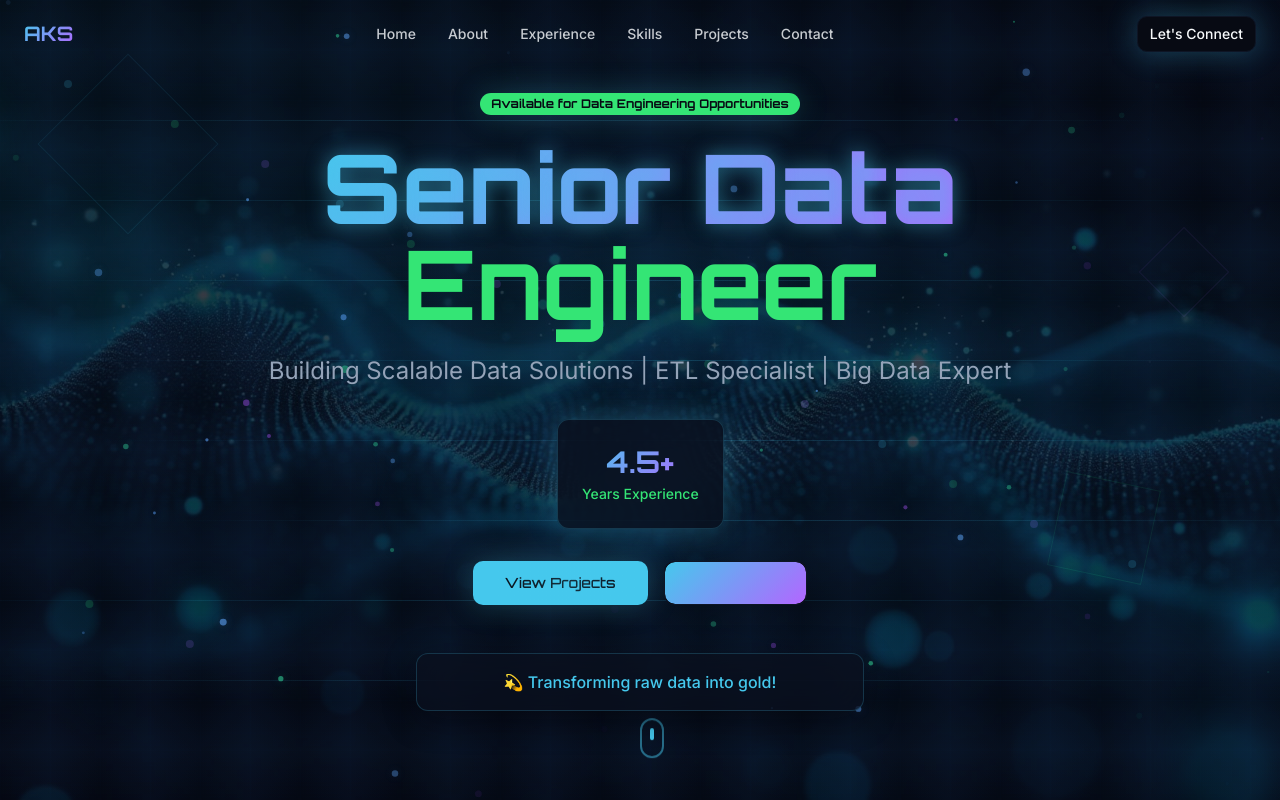
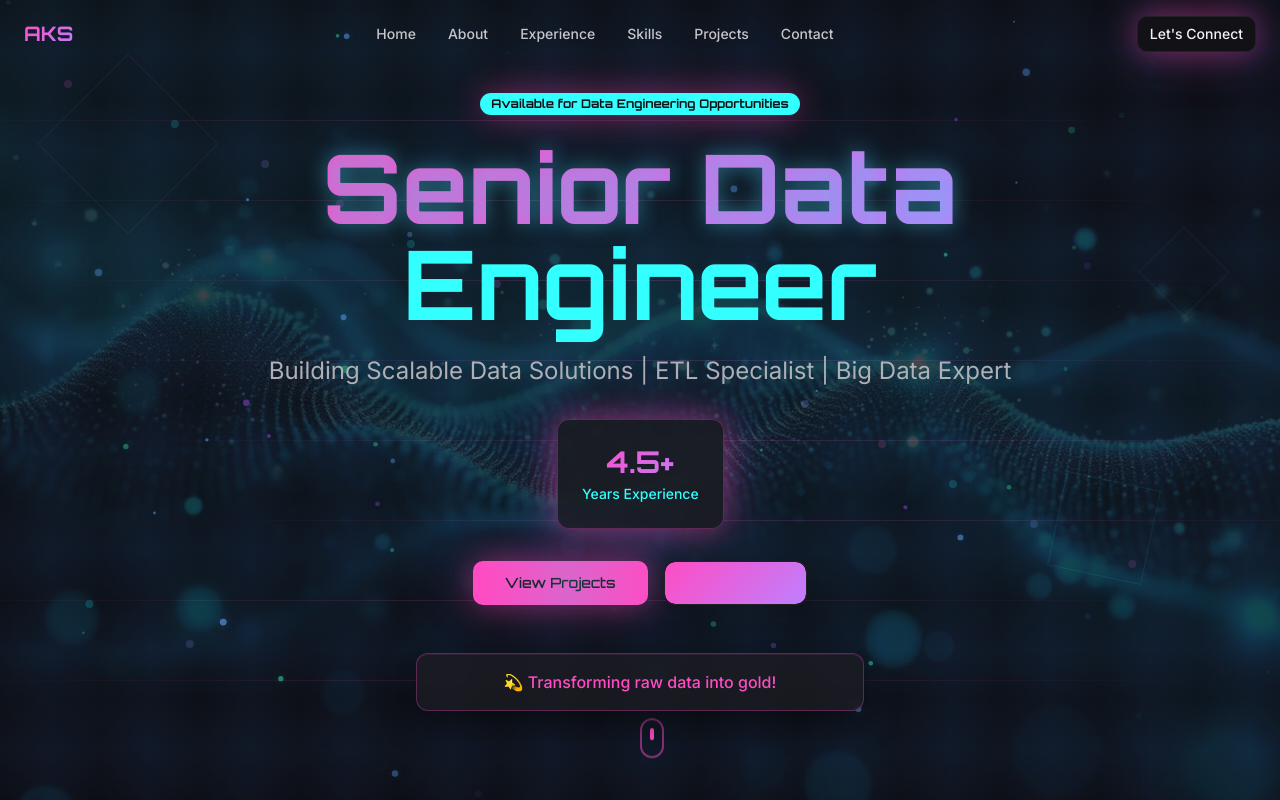
Before and after one commit to AVINESHWAR-KRISHNA/avineshwar-singh, a React (Vite) app: page /avineshwar-singh/ in a window 1280 px wide. Shown: the top 800 px of the page. Built offline with nearby package versions, Linux system fonts and the light colour scheme.

Commit message:
Add card focus animation
Implement zoom and focus animation on card hover, and apply a retro color theme to the entire page.

```diff
--- a/src/components/AboutSection.tsx
+++ b/src/components/AboutSection.tsx
@@ -43,9 +43,9 @@ const AboutSection = () => {
           </p>
         </div>
 
-        <div className="grid grid-cols-1 md:grid-cols-3 gap-8 mb-16">
+        <div className="grid grid-cols-1 md:grid-cols-3 gap-8 mb-16 card-container">
           {achievements.map((achievement, index) => (
-            <Card key={index} className={`glass-card p-8 text-center group cursor-pointer ${isVisible ? 'animate-scale-in' : 'opacity-0'}`} style={{ animationDelay: `${index * 200}ms` }}>
+            <Card key={index} className={`glass-card p-8 text-center ${isVisible ? 'animate-scale-in' : 'opacity-0'}`} style={{ animationDelay: `${index * 200}ms` }}>
               <div className="text-4xl mb-4">{achievement.icon}</div>
               <div className="font-tech text-3xl font-bold mb-2 gradient-text">
                 <CountUp
--- a/src/components/CertificationsSection.tsx
+++ b/src/components/CertificationsSection.tsx
@@ -62,11 +62,11 @@ const CertificationsSection = () => {
           </p>
         </div>
 
-        <div className="grid grid-cols-1 md:grid-cols-2 lg:grid-cols-3 gap-6 max-w-6xl mx-auto">
+        <div className="grid grid-cols-1 md:grid-cols-2 lg:grid-cols-3 gap-6 max-w-6xl mx-auto card-container">
           {certifications.map((cert, index) => (
             <Card
               key={index}
-              className={`glass-card group overflow-hidden relative cursor-pointer ${isVisible ? 'animate-scale-in' : 'opacity-0'}`}
+              className={`glass-card overflow-hidden relative ${isVisible ? 'animate-scale-in' : 'opacity-0'}`}
               style={{ animationDelay: `${index * 200}ms` }}
             >
               {/* Gradient Background */}
--- a/src/components/ExperienceSection.tsx
+++ b/src/components/ExperienceSection.tsx
@@ -77,7 +77,7 @@ const ExperienceSection = () => {
               </div>
 
               <div className={`md:w-1/2 ${index % 2 === 0 ? 'md:ml-auto' : ''}`}>
-                <Card className={`glass-card p-8 group cursor-pointer ${isVisible ? 'animate-slide-in-left' : 'opacity-0'}`} style={{ animationDelay: `${index * 300}ms` }}>
+                <Card className={`glass-card p-8 ${isVisible ? 'animate-slide-in-left' : 'opacity-0'}`} style={{ animationDelay: `${index * 300}ms` }}>
                   <div className="mb-4">
                     <h3 className="text-xl font-tech font-bold text-primary mb-2">
                       {exp.title}
--- a/src/components/ProjectsSection.tsx
+++ b/src/components/ProjectsSection.tsx
@@ -73,11 +73,11 @@ const ProjectsSection = () => {
           </p>
         </div>
 
-        <div className="grid grid-cols-1 lg:grid-cols-2 gap-8 max-w-7xl mx-auto">
+        <div className="grid grid-cols-1 lg:grid-cols-2 gap-8 max-w-7xl mx-auto card-container">
           {projects.map((project, index) => (
             <Card
               key={index}
-              className={`glass-card group overflow-hidden relative cursor-pointer ${isVisible ? 'animate-scale-in' : 'opacity-0'}`}
+              className={`glass-card overflow-hidden relative ${isVisible ? 'animate-scale-in' : 'opacity-0'}`}
               style={{ animationDelay: `${index * 300}ms` }}
             >
               {/* Gradient Background */}
--- a/src/components/SkillsSection.tsx
+++ b/src/components/SkillsSection.tsx
@@ -48,9 +48,9 @@ const SkillsSection = () => {
         </div>
 
         {/* Core Skills with Progress Bars */}
-        <div className="grid grid-cols-1 md:grid-cols-2 gap-8 mb-16 max-w-6xl mx-auto">
+        <div className="grid grid-cols-1 md:grid-cols-2 gap-8 mb-16 max-w-6xl mx-auto card-container">
           {skillCategories.map((category, index) => (
-            <Card key={index} className={`glass-card p-8 group cursor-pointer ${isVisible ? 'animate-scale-in' : 'opacity-0'}`} style={{ animationDelay: `${index * 200}ms` }}>
+            <Card key={index} className={`glass-card p-8 ${isVisible ? 'animate-scale-in' : 'opacity-0'}`} style={{ animationDelay: `${index * 200}ms` }}>
               <div className="flex items-center mb-6">
                 <span className="text-3xl mr-3">{category.icon}</span>
                 <h3 className="font-tech text-lg font-bold text-secondary">
--- a/src/index.css
+++ b/src/index.css
@@ -7,54 +7,56 @@
 /* Cinematic Data Engineer Portfolio Design System */
 @layer base {
   :root {
-    /* Core Colors - Deep Space Theme */
-    --background: 222 47% 5%;
-    --foreground: 210 40% 98%;
+    /* Retro Synthwave Theme */
+    --background: 240 10% 8%;
+    --foreground: 300 20% 95%;
 
-    --card: 222 47% 8%;
-    --card-foreground: 210 40% 98%;
+    --card: 240 10% 12%;
+    --card-foreground: 300 20% 95%;
 
-    --popover: 222 47% 6%;
-    --popover-foreground: 210 40% 98%;
+    --popover: 240 10% 10%;
+    --popover-foreground: 300 20% 95%;
 
-    /* Neon Electric Primary - Cyber Blue */
-    --primary: 193 82% 60%;
-    --primary-foreground: 222 47% 5%;
+    /* Hot Pink Primary */
+    --primary: 320 100% 65%;
+    --primary-foreground: 240 10% 8%;
 
-    /* Data Green Secondary */
-    --secondary: 142 77% 55%;
-    --secondary-foreground: 222 47% 5%;
+    /* Electric Cyan Secondary */
+    --secondary: 180 100% 60%;
+    --secondary-foreground: 240 10% 8%;
 
-    --muted: 222 47% 12%;
-    --muted-foreground: 215 20% 65%;
+    --muted: 240 10% 16%;
+    --muted-foreground: 240 5% 70%;
 
-    /* Electric Accent */
-    --accent: 270 100% 70%;
-    --accent-foreground: 222 47% 5%;
+    /* Neon Purple Accent */
+    --accent: 270 100% 75%;
+    --accent-foreground: 240 10% 8%;
 
     --destructive: 0 84% 60%;
-    --destructive-foreground: 210 40% 98%;
+    --destructive-foreground: 300 20% 95%;
 
-    --border: 222 47% 15%;
-    --input: 222 47% 10%;
-    --ring: 193 82% 60%;
+    --border: 240 10% 20%;
+    --input: 240 10% 14%;
+    --ring: 320 100% 65%;
 
     --radius: 0.75rem;
 
-    /* Gradients */
-    --gradient-cyber: linear-gradient(135deg, hsl(193 82% 60%), hsl(270 100% 70%));
-    --gradient-data: linear-gradient(135deg, hsl(142 77% 55%), hsl(193 82% 60%));
-    --gradient-dark: linear-gradient(135deg, hsl(222 47% 8%), hsl(222 47% 12%));
+    /* Retro Gradients */
+    --gradient-cyber: linear-gradient(135deg, hsl(320 100% 65%), hsl(270 100% 75%));
+    --gradient-data: linear-gradient(135deg, hsl(180 100% 60%), hsl(320 100% 65%));
+    --gradient-dark: linear-gradient(135deg, hsl(240 10% 12%), hsl(240 10% 16%));
+    --gradient-retro: linear-gradient(45deg, hsl(320 100% 65%), hsl(180 100% 60%), hsl(270 100% 75%));
 
     /* Glass Effects */
-    --glass-bg: hsla(222, 47%, 8%, 0.7);
-    --glass-border: hsla(193, 82%, 60%, 0.2);
+    --glass-bg: hsla(240, 10%, 12%, 0.8);
+    --glass-border: hsla(320, 100%, 65%, 0.3);
 
-    /* Shadows */
-    --shadow-neon: 0 0 30px hsla(193, 82%, 60%, 0.3);
-    --shadow-data: 0 0 20px hsla(142, 77%, 55%, 0.2);
-    --shadow-glass: 0 8px 32px hsla(222, 47%, 3%, 0.4);
-    --shadow-hover: 0 25px 50px -12px hsla(193, 82%, 60%, 0.25), 0 0 40px hsla(193, 82%, 60%, 0.15);
+    /* Retro Shadows */
+    --shadow-neon: 0 0 30px hsla(320, 100%, 65%, 0.4), 0 0 60px hsla(320, 100%, 65%, 0.2);
+    --shadow-data: 0 0 25px hsla(180, 100%, 60%, 0.3);
+    --shadow-glass: 0 8px 32px hsla(240, 10%, 3%, 0.6), inset 0 1px 0 hsla(320, 100%, 65%, 0.1);
+    --shadow-hover: 0 20px 40px hsla(320, 100%, 65%, 0.3), 0 0 80px hsla(320, 100%, 65%, 0.2);
+    --shadow-focus: 0 0 0 3px hsla(320, 100%, 65%, 0.3);
 
     /* Animations */
     --transition-smooth: all 0.4s cubic-bezier(0.4, 0, 0.2, 1);
@@ -72,9 +74,10 @@
   body {
     @apply bg-background text-foreground font-sans overflow-x-hidden;
     background-image:
-      radial-gradient(circle at 20% 50%, hsla(193, 82%, 60%, 0.1) 0%, transparent 50%),
-      radial-gradient(circle at 80% 20%, hsla(142, 77%, 55%, 0.1) 0%, transparent 50%),
-      radial-gradient(circle at 40% 80%, hsla(270, 100%, 70%, 0.05) 0%, transparent 50%);
+      radial-gradient(circle at 20% 50%, hsla(320, 100%, 65%, 0.08) 0%, transparent 50%),
+      radial-gradient(circle at 80% 20%, hsla(180, 100%, 60%, 0.08) 0%, transparent 50%),
+      radial-gradient(circle at 40% 80%, hsla(270, 100%, 75%, 0.06) 0%, transparent 50%),
+      linear-gradient(180deg, hsl(240 10% 8%) 0%, hsl(240 10% 6%) 100%);
   }
 
   html {
@@ -83,45 +86,49 @@
 }
 
 @layer components {
-  /* Glass Morphism Card */
+  /* Retro Card Styles */
   .glass-card {
-    @apply relative rounded-xl border backdrop-blur-xl transition-all duration-500 ease-out;
+    @apply relative rounded-lg border backdrop-blur-sm transition-all duration-300 ease-out;
     background: var(--glass-bg);
     border-color: var(--glass-border);
     box-shadow: var(--shadow-glass);
-    transform-style: preserve-3d;
-    will-change: transform;
+    will-change: transform, filter;
+  }
+
+  /* Card Container for Focus Effect */
+  .card-container:hover .glass-card:not(:hover) {
+    @apply blur-sm opacity-40 scale-95;
+    filter: blur(2px) brightness(0.7);
   }
 
   .glass-card:hover {
-    @apply scale-110 z-20;
-    box-shadow:
-      var(--shadow-hover),
-      0 0 0 1px hsla(193, 82%, 60%, 0.1),
-      inset 0 1px 0 hsla(193, 82%, 60%, 0.1);
-    transform: perspective(1000px) rotateX(5deg) rotateY(5deg) scale(1.1) translateZ(20px);
-    backdrop-filter: blur(20px) saturate(150%);
+    @apply scale-105 z-30;
+    box-shadow: var(--shadow-hover);
+    border-color: hsl(var(--primary));
+    transform: scale(1.05) translateY(-10px);
+    backdrop-filter: blur(15px) saturate(150%);
   }
 
   .glass-card:hover::before {
     content: '';
     position: absolute;
-    inset: -2px;
+    inset: -1px;
     border-radius: inherit;
-    background: conic-gradient(from 0deg, hsl(193 82% 60%), hsl(142 77% 55%), hsl(270 100% 70%), hsl(193 82% 60%));
+    background: var(--gradient-retro);
     z-index: -1;
-    opacity: 0.3;
-    animation: rotateBorder 3s linear infinite;
+    opacity: 0.2;
+    animation: pulse 2s ease-in-out infinite;
   }
 
-  /* Neon Glow Effect */
+  /* Retro Neon Glow Effect */
   .neon-glow {
     box-shadow: var(--shadow-neon);
-    transition: var(--transition-smooth);
+    transition: all 0.3s ease;
   }
 
   .neon-glow:hover {
-    box-shadow: 0 0 40px hsla(193, 82%, 60%, 0.5);
+    box-shadow: 0 0 40px hsla(320, 100%, 65%, 0.6), 0 0 80px hsla(320, 100%, 65%, 0.3);
+    border-color: hsl(var(--primary));
   }
 
   /* Data Flow Animation */
```
